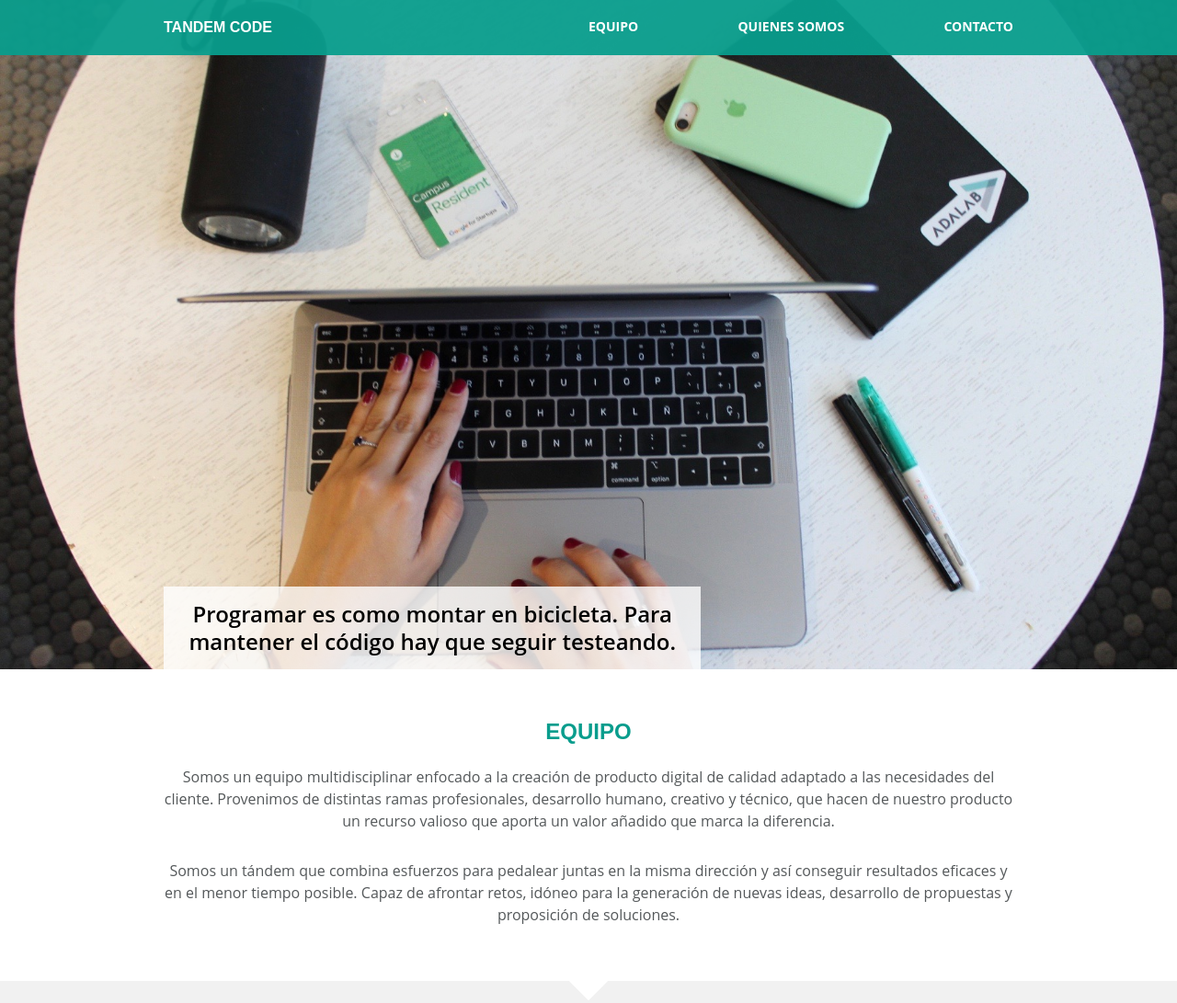
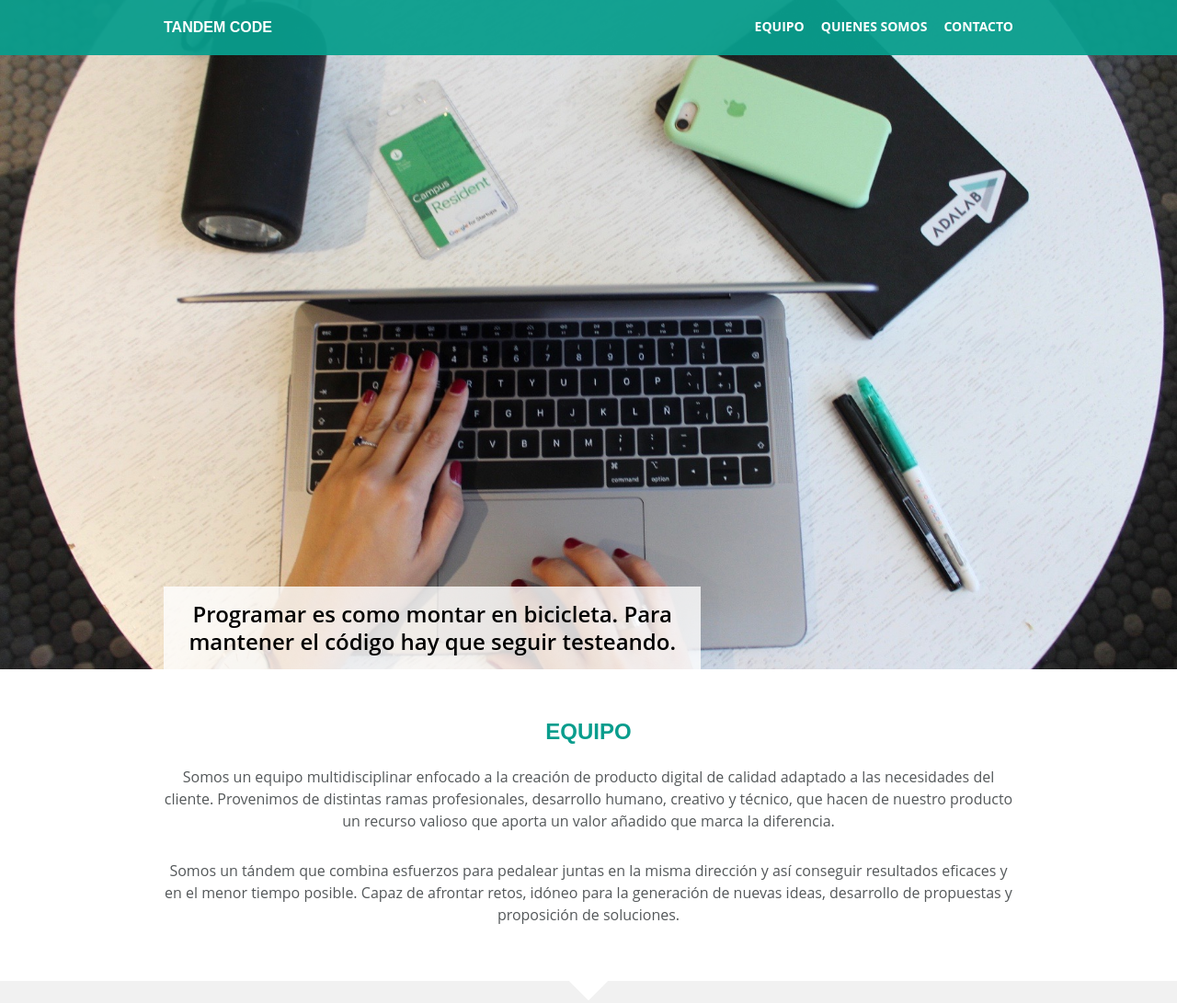
Before and after one commit to Adalab/project-g-m1-tandemcode, a plain HTML site: page index_integrado.html in a window 1280 px wide. Shown: the top 1091 px of the page at 92% size. Drawn offline with Linux system fonts and the light colour scheme.

Commit message:
Fix separation between li elements in header

```diff
--- a/css/style_integrado.css
+++ b/css/style_integrado.css
@@ -106,6 +106,15 @@ body {
   .header__link:hover {
     color: rgba(20, 217, 196, 0.9);
   }
+  .header__nav-list {
+    justify-content: flex-end;
+  }
+  .header__nav-item{
+    padding-right: 18px;
+  }
+  .header__nav-item:last-child{
+    padding-right:0;
+  }
 }
 
 @media all and (min-width: 75rem) {
@@ -135,6 +144,15 @@ body {
   }
   .header__link:hover {
     color: rgba(20, 217, 196, 0.9);
+  }
+  .header__nav-list {
+    justify-content: flex-end;
+  }
+  .header__nav-item{
+    padding-right: 18px;
+  }
+  .header__nav-item:last-child{
+    padding-right:0;
   }
 }
 
```
